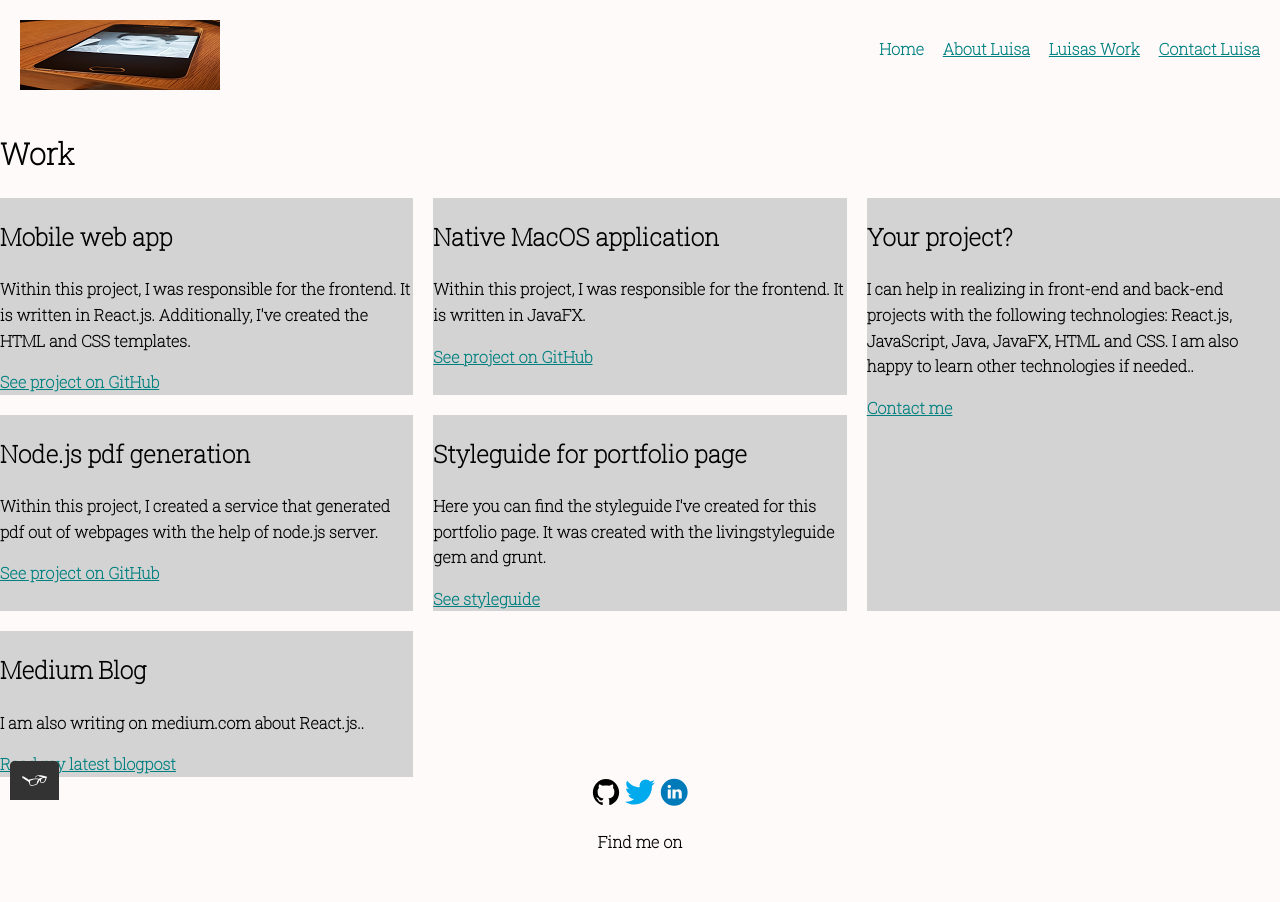
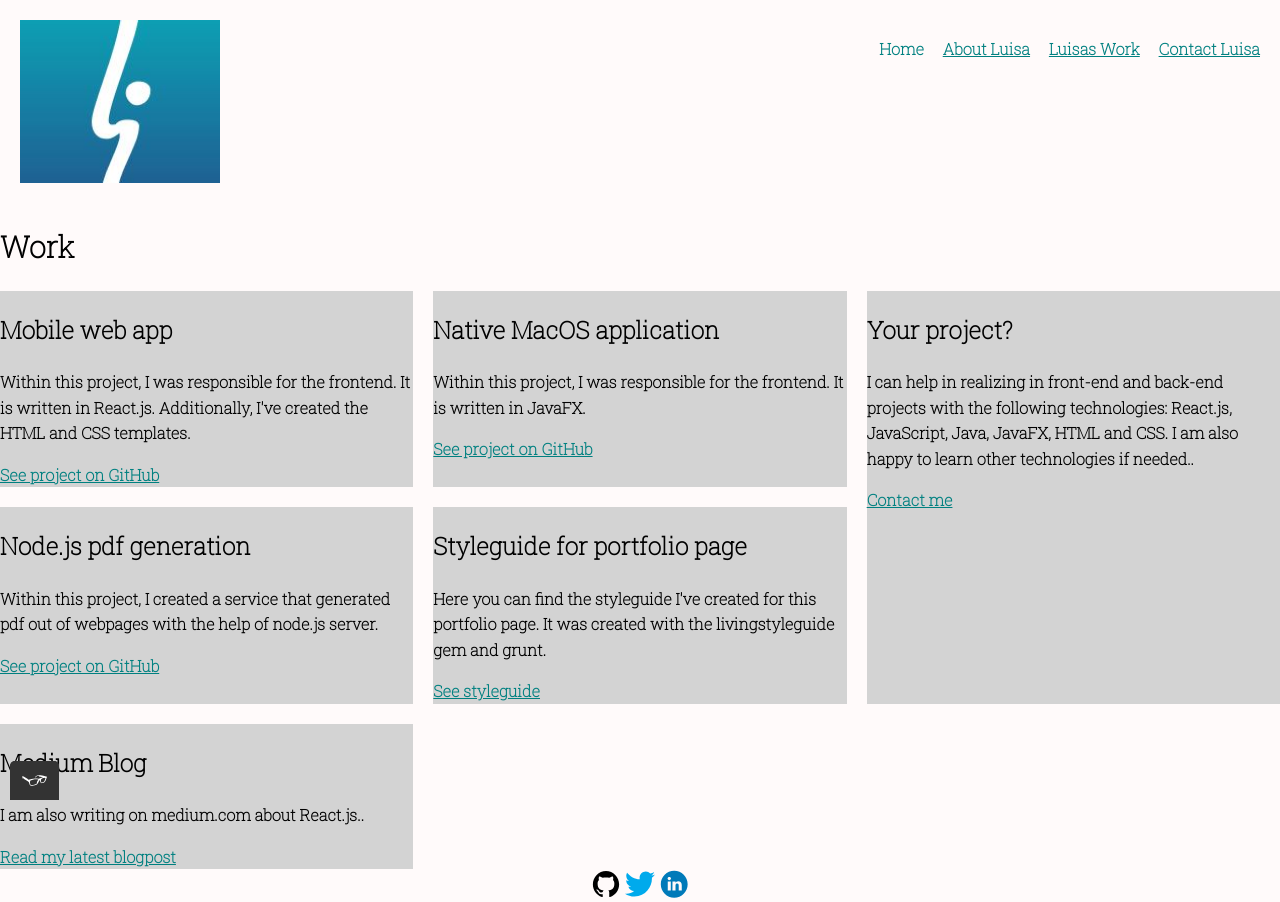
Before and after one commit to Luisa-Inc/portfolio-website, a plain HTML site: page work.html in a window 1280 px wide. Shown: the top 902 px of the page. Before the commit the page ends 871 px from the top, so only its background shows below. Drawn offline with Linux system fonts and the light colour scheme.

Commit message:
update work.html
added lang tag

```diff
--- a/work.html
+++ b/work.html
@@ -1,11 +1,11 @@
 <!DOCTYPE html>
 
-<html>
+<html lang="en">
 
 <head>
    <meta name="viewport" content="width=device-width, initial-scale=1">
    <meta charset="utf-8">
-    <title>Luisa Inc Work</title>
+    <title>Luisa Inc.</title>
     <link rel="shortcut icon" href="img/favicon-32x32.png" type="image/x-icon" />
     <link rel="stylesheet" type="text/css" href="css/normalize.css">
     <link href="https://fonts.googleapis.com/css2?family=Roboto+Slab:wght@100&display=swap" rel="stylesheet">
@@ -14,7 +14,7 @@
 
 <body>
    <header class="page-header">
-      <img src="img/luisa-logo.png" alt="Personal logo of Luisa Inc., a text logo that consists of my initials" class="page-header__item">
+      <img src="img/luisa-logo.jpg" alt="Personal logo of Luisa Inc., a text logo that consists of my initials" class="page-header__item">
       <nav class="main-navigation page-header__item">
          <ul role="menubar" class="navigation-list">
             <li role="presentation">
@@ -34,7 +34,7 @@
    </header>
 
 <!-- Main content -->
-<section>
+<section class="work-section">
     <h1>Work</h1>
     <div class="grid">
         <div class="grid__item">
```
